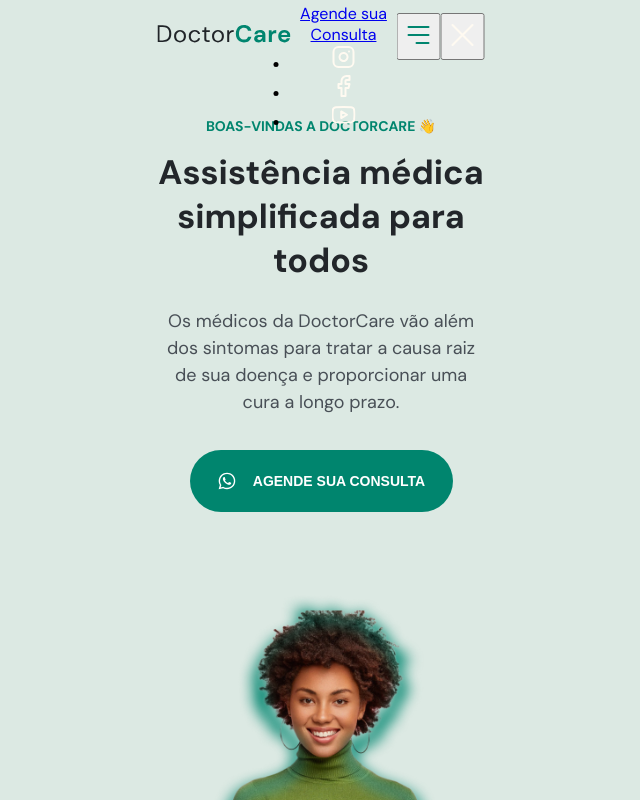
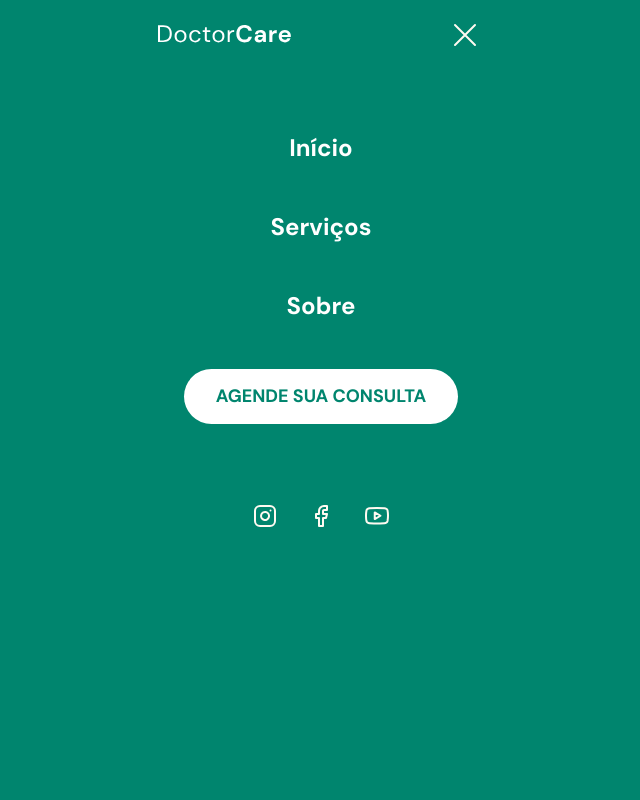
Before and after one commit to VerenaSousaADS/NLWReturn, a plain HTML site: page index.html in a window 1280 px wide. Both pictures are taken after a click on the button "Abrir menu". Shown: the top 800 px of the page, without its empty margins (319-959 px from the left). Drawn offline with Linux system fonts and the light colour scheme.

Commit message:
Termino do menu

```diff
--- a/index.html
+++ b/index.html
@@ -11,6 +11,7 @@
 
     <title>DoctorCare</title>
 </head>
+<!--  -->
 
 <body onscroll="onScroll()">
     <nav id="navigation" class="">
@@ -59,17 +60,17 @@
                 <a class="button" href="#">Agende sua Consulta</a>
                 <ul class="social-links">
                     <li>
-                        <a href="https://instagram.com.br"><img src="/assets/images/instagram 1.svg" alt="" /></a>
+                        <a target="_blank" href="https://instagram.com.br"><img src="/assets/images/instagram 1.svg" alt="" /></a>
                     </li>
                     <li>
-                        <a href="https://facebook.com.br"><img src="/assets/images/facebook 1.svg" alt="" /></a>
+                        <a target="_blank" href="https://facebook.com.br"><img src="/assets/images/facebook 1.svg" alt="" /></a>
                     </li>
                     <li>
-                        <a href="https://youtube.com.br"><img src="/assets/images/youtube 1.svg" alt="" /></a>
+                        <a target="_blank" href="https://youtube.com.br"><img src="/assets/images/youtube 1.svg" alt="" /></a>
                     </li>
                 </ul>
             </div>
-            <button class="open-menu">
+            <button aria-expanded="false" aria-label="Abrir menu" onclick="openMenu()" class="open-menu">
                 <!-- <img src="/assets/images/Icon.svg" alt="" /> -->
                 <svg width="40" height="40" viewBox="0 0 40 40" fill="none" xmlns="http://www.w3.org/2000/svg">
                     <path d="M10 20H30" stroke="#00856F" stroke-width="2" stroke-linecap="round"
@@ -80,7 +81,7 @@
                         stroke-linejoin="round" />
                 </svg>
             </button>
-            <button class="close-menu">
+            <button aria-expanded="true" aria-label="Fechar menu" onclick="closeMenu()" class="close-menu">
                 <img src="/assets/images/Close.svg" alt="Fechar">
             </button>
         </div>
--- a/main.js
+++ b/main.js
@@ -5,3 +5,11 @@ function onScroll(){
         navigation.classList.remove('scroll')
     };
 }
+
+function openMenu(){
+    document.body.classList.add('menu-expanded')
+}
+
+function closeMenu(){
+    document.body.classList.remove('menu-expanded')
+}
--- a/style.css
+++ b/style.css
@@ -15,10 +15,17 @@
     --brand-beige: hsl(39, 100%, 97%);
     --brand-light: hsl(148, 23%, 89%);
 
+
     --nav-height: 7.2rem;
 
     font-size: 62.5%; /* 1rem: 10px */
 
+}
+
+htm,
+body{
+    width: 100%;
+    height: 100%;
 }
 
 body{
@@ -26,6 +33,8 @@ body{
     font-size: 1.6rem;
 
     text-align: center;
+
+    overflow: overlay;
 }
 
 .wrapper{
@@ -34,6 +43,10 @@ body{
     padding-inline: 2.4rem;
 
 
+}
+
+ul{
+    list-style: none;
 }
 
 /* ==========================HEADER ========================================================================= */
@@ -48,7 +61,7 @@ header{
 
 header::before{
     content: "";
-    width: 100vw;
+    width: 100%;
     height: calc(108rem + var(--nav-height));
     background-color: var(--brand-light);
     display: block;
@@ -203,6 +216,113 @@ nav.scroll svg:nth-child(1) path{
 
 }
 
-nav.scroll svg:nth-child(2) path{
+nav.scroll button path{
     stroke: white;
 }
+
+nav button{
+    background: none;
+    border: none;
+    cursor: pointer;
+}
+
+/* =======MENU-EXPANDED================================================================================= */
+
+body.menu-expanded{
+    overflow: hidden;
+}
+
+body.menu-expanded > :not(nav) { /*Aplica pra todos exceto o nav*/
+    display: none;
+}
+
+.menu,
+.close-menu,
+body.menu-expanded .open-menu{
+    opacity: 0;
+    visibility: hidden;
+}
+
+body.menu-expanded .menu,
+body.menu-expanded .close-menu{
+    opacity: 1;
+    visibility: visible;
+}
+
+
+
+body.menu-expanded .menu{
+    position: fixed;
+    top: 0;
+    left: 0;
+    background: var(--primary-color);
+
+    width: 100vw;
+    height: 100vh;
+
+    padding: var(--nav-height);
+}
+
+body.menu-expanded nav{
+    position: relative;
+}
+
+.menu ul:nth-child(1){
+    display: flex;
+    flex-direction: column;
+    gap: 4.8rem;
+
+    margin-top: 6rem;
+
+    font-weight: 700;
+    font-size: 2.4rem;
+    line-height: 3.1rem;
+
+}
+
+.menu ul li a{
+    color: white;
+    text-decoration: none;
+}
+
+.menu .button{
+    background: #ffffff;
+    border-radius: 4rem;
+    font-weight: 700;
+    font-size: 1.8rem;
+    line-height: 2.3rem;
+    text-transform: uppercase;
+    text-decoration: none;
+
+    color: var(--primary-color);
+
+    display: inline-block;
+    padding: 16px 32px;
+
+    margin-top: 4.8rem;
+    margin-bottom: 8rem;
+
+}
+
+
+.social-links{
+    display: flex;
+    align-items: center;
+    justify-content: center;
+    gap: 3.2rem;
+}
+
+body.menu-expanded .logo,
+body.menu-expanded nav button{
+    position: relative;
+    z-index: 100;
+}
+
+body.menu-expanded .logo path{
+    fill: white;
+
+}
+
+body.menu-expanded button path{
+    stroke: white;
+}
```
